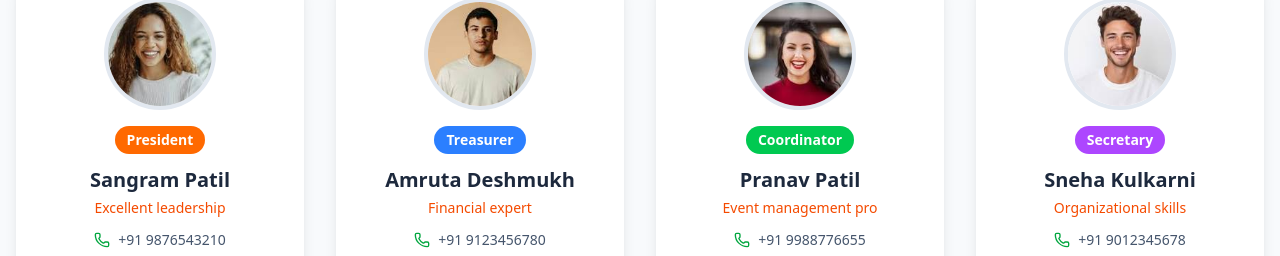
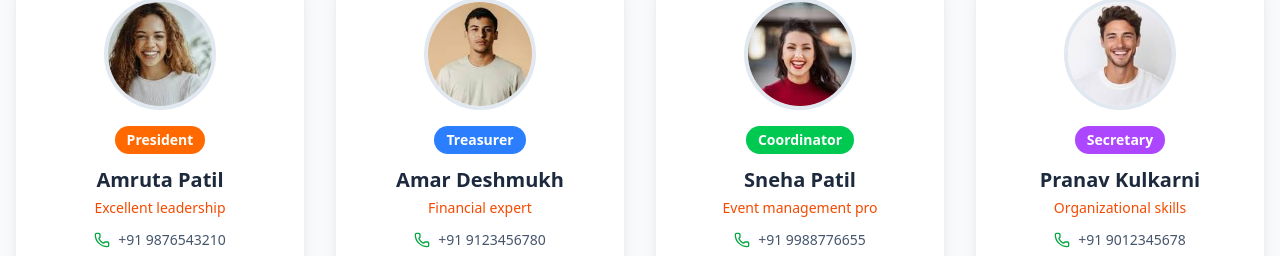
Before and after one commit to Shubh-Patil311/roll-boll-club, a React (Vite) app: page / in a window 1280 px wide. Shown: the part 8639-8895 px from the top of the page. Built offline with nearby package versions, Linux system fonts and the light colour scheme.

Commit message:
Mobile Header

```diff
--- a/src/components/Committee.jsx
+++ b/src/components/Committee.jsx
@@ -11,7 +11,7 @@ import Member4Img from "../assets/ProfilePic4.jpg";
 const Committee = () => {
   const members = [
     {
-      name: "Sangram Patil",
+      name: "Amruta Patil",
       role: "President",
       achievements: "Excellent leadership",
       phone: "+91 9876543210",
@@ -21,7 +21,7 @@ const Committee = () => {
       hoverColor: "#FFE5D1",
     },
     {
-      name: "Amruta Deshmukh",
+      name: "Amar Deshmukh",
       role: "Treasurer",
       achievements: "Financial expert",
       phone: "+91 9123456780",
@@ -31,7 +31,7 @@ const Committee = () => {
       hoverColor: "#D0E6FF",
     },
     {
-      name: "Pranav Patil",
+      name: "Sneha Patil",
       role: "Coordinator",
       achievements: "Event management pro",
       phone: "+91 9988776655",
@@ -41,7 +41,7 @@ const Committee = () => {
       hoverColor: "#D5F5E3",
     },
     {
-      name: "Sneha Kulkarni",
+      name: "Pranav Kulkarni",
       role: "Secretary",
       achievements: "Organizational skills",
       phone: "+91 9012345678",
--- a/src/components/Header.jsx
+++ b/src/components/Header.jsx
@@ -160,12 +160,7 @@ const Header = () => {
               >
                 Teams
               </a>
-              {/* <a
-                href="#events"
-                className="text-slate-700 hover:text-orange-600 font-medium"
-              >
-                Events
-              </a> */}
+
               <a
                 href="#PhotoGallery"
                 className="text-slate-700 hover:text-orange-600 font-medium"
@@ -173,10 +168,16 @@ const Header = () => {
                 Photo Gallery
               </a>
               <a
-                href="#contact"
+                href="#events"
                 className="text-slate-700 hover:text-orange-600 font-medium"
               >
-                Contact
+                Events
+              </a>
+              <a
+                href="#committee"
+                className="text-slate-700 hover:text-orange-600 font-medium"
+              >
+                Committee
               </a>
               <button
                 onClick={handleJoinNow}
```
